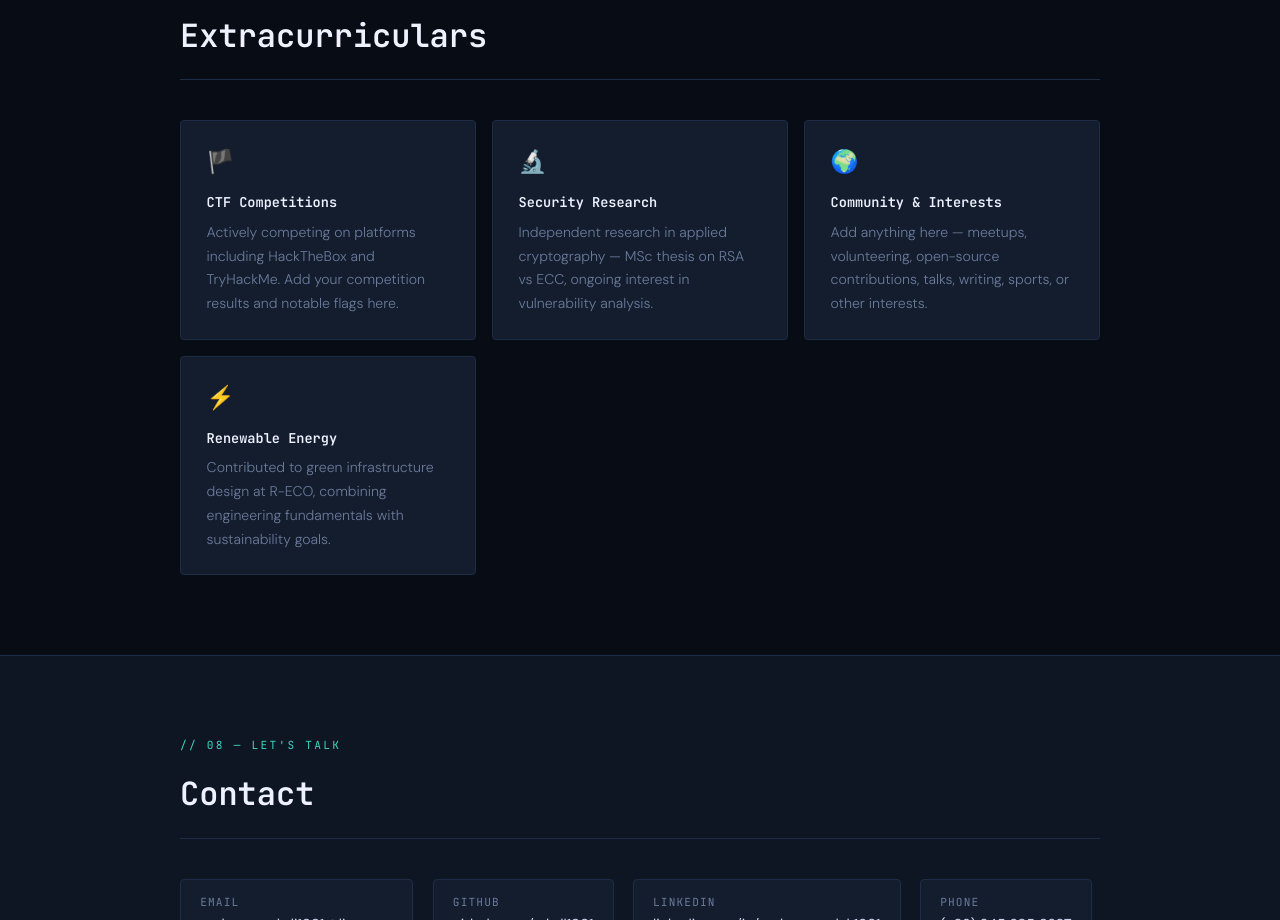
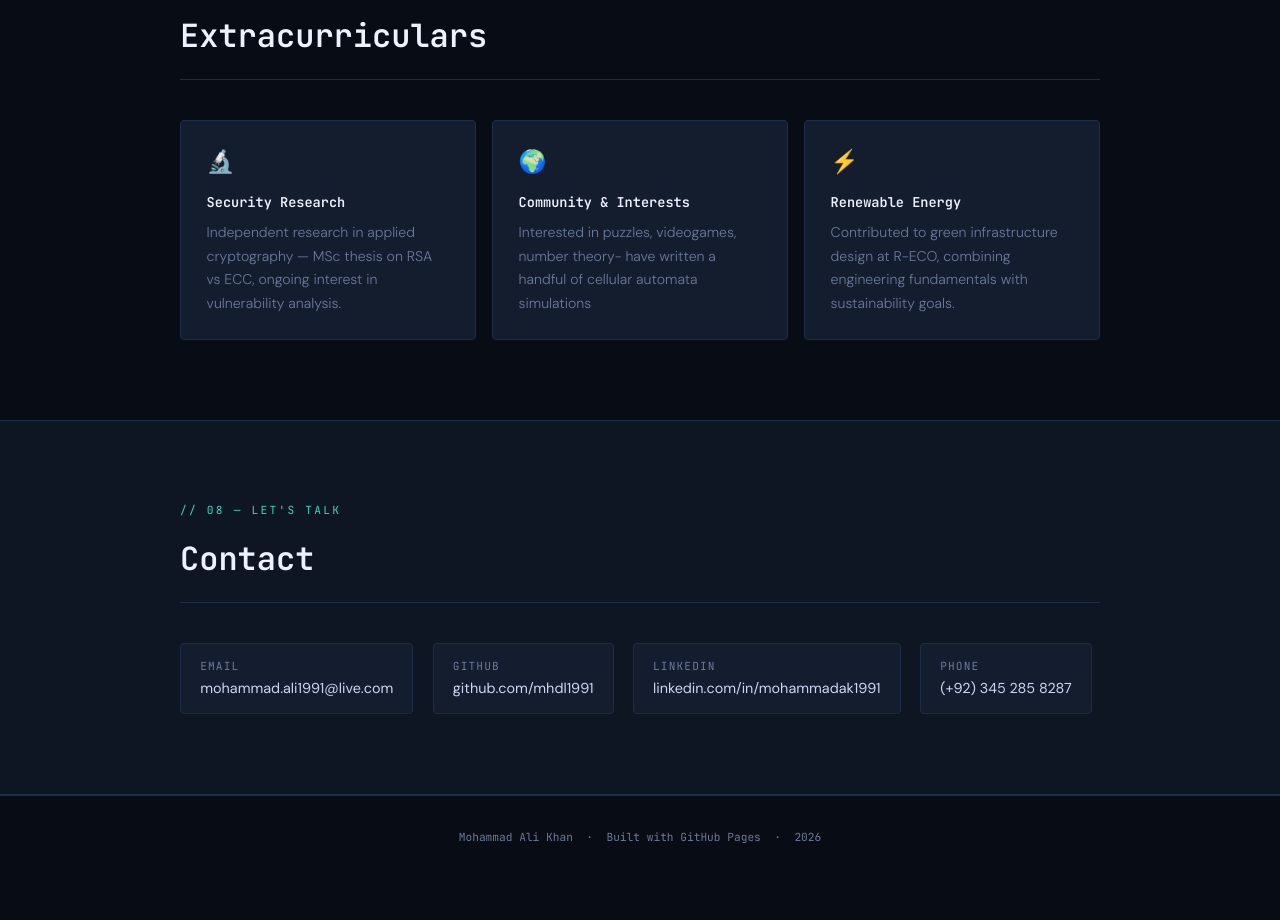
Before and after one commit to mhdl1991/mhdl1991.github.io, a plain HTML site: page index.html in a window 1280 px wide. Shown: the part 5545-6465 px from the top of the page. After the commit the page ends 6424 px from the top, so only its background shows below. Drawn offline with Linux system fonts and the light colour scheme.

Commit message:
Updated extracurriculars section
Missed something from the template I used

```diff
--- a/index.html
+++ b/index.html
@@ -286,11 +286,11 @@
   <div class="extras-grid">
 
     <!-- PLACEHOLDER CARDS — fill in with real content -->
-    <div class="extra-card">
+    <!-- <div class="extra-card">
       <p class="extra-icon">🏴</p>
       <p class="extra-title">CTF Competitions</p>
       <p class="extra-body">Actively competing on platforms including HackTheBox and TryHackMe. Add your competition results and notable flags here.</p>
-    </div>
+    </div> -->
 
     <div class="extra-card">
       <p class="extra-icon">🔬</p>
@@ -301,7 +301,7 @@
     <div class="extra-card">
       <p class="extra-icon">🌍</p>
       <p class="extra-title">Community & Interests</p>
-      <p class="extra-body">Add anything here — meetups, volunteering, open-source contributions, talks, writing, sports, or other interests.</p>
+      <p class="extra-body">Interested in puzzles, videogames, number theory- have written a handful of cellular automata simulations</p>
     </div>
 
     <div class="extra-card">
```
